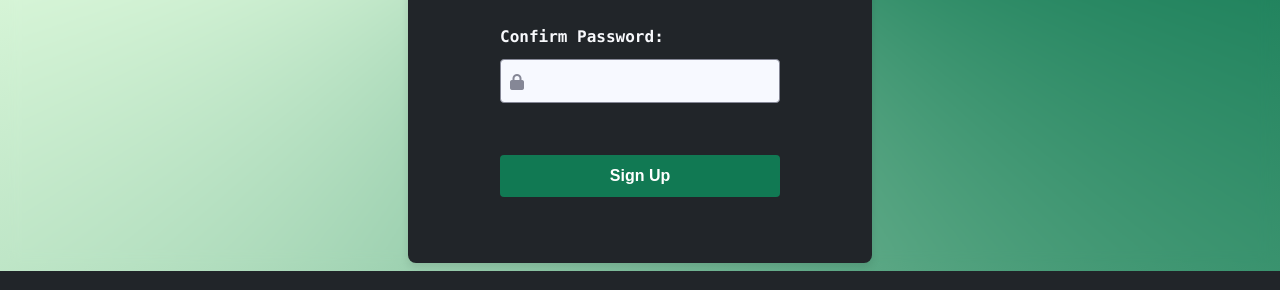
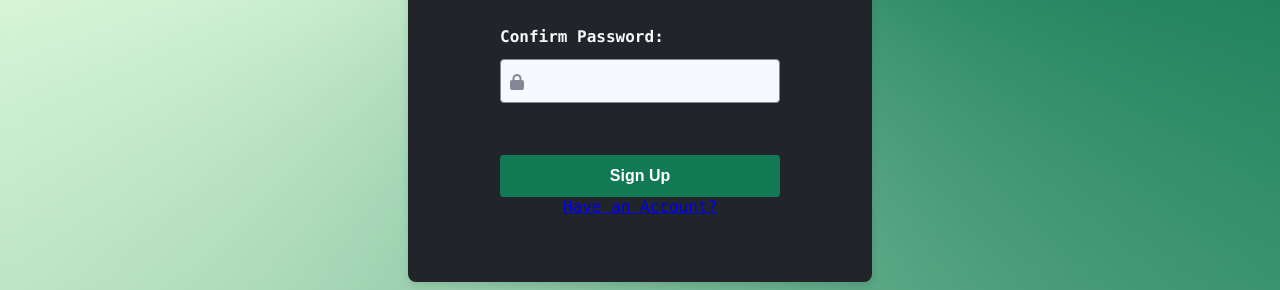
Before and after one commit to munjed-ab/finance, a FastAPI app: page /signup in a window 1280 px wide. Shown: the part 602-892 px from the top of the page. Run offline with FastAPI, Linux system fonts and the light colour scheme; parts of the project's set-up code (start-up, migrations or seed data) failed here and were passed over.

Commit message:
Add static links

```diff
--- a/templates/login.html
+++ b/templates/login.html
@@ -36,6 +36,7 @@
           </div>
           <button type="submit" class="btn">Log In</button>
         </form>
+        <a href="/signup">Need an Account?</a>
         <p id="message"></p>
       </div>
     </div>
--- a/templates/signup.html
+++ b/templates/signup.html
@@ -88,6 +88,7 @@
           </div>
           <button type="submit" class="btn">Sign Up</button>
         </form>
+        <a href="/login">Have an Account?</a>
         <p id="message"></p>
       </div>
     </div>
```
